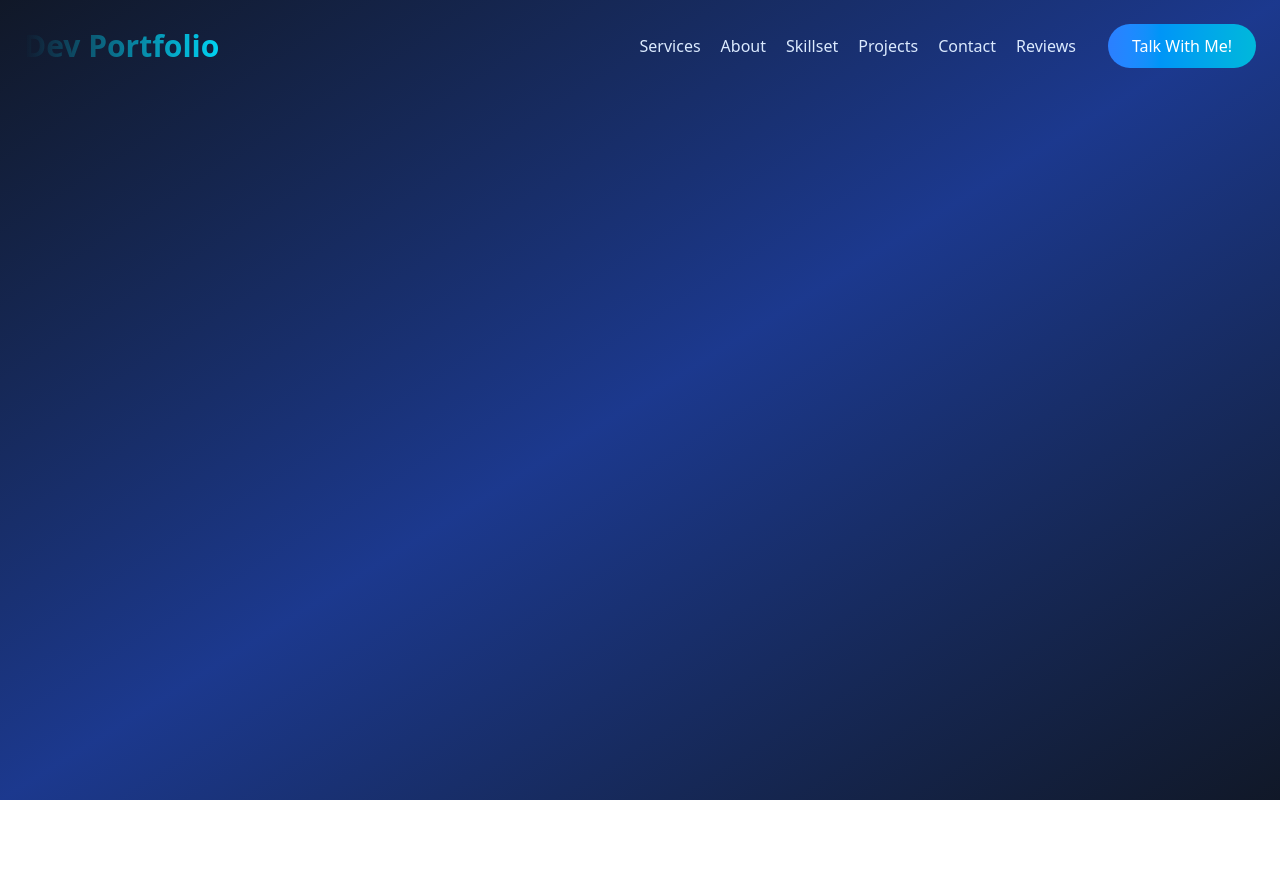
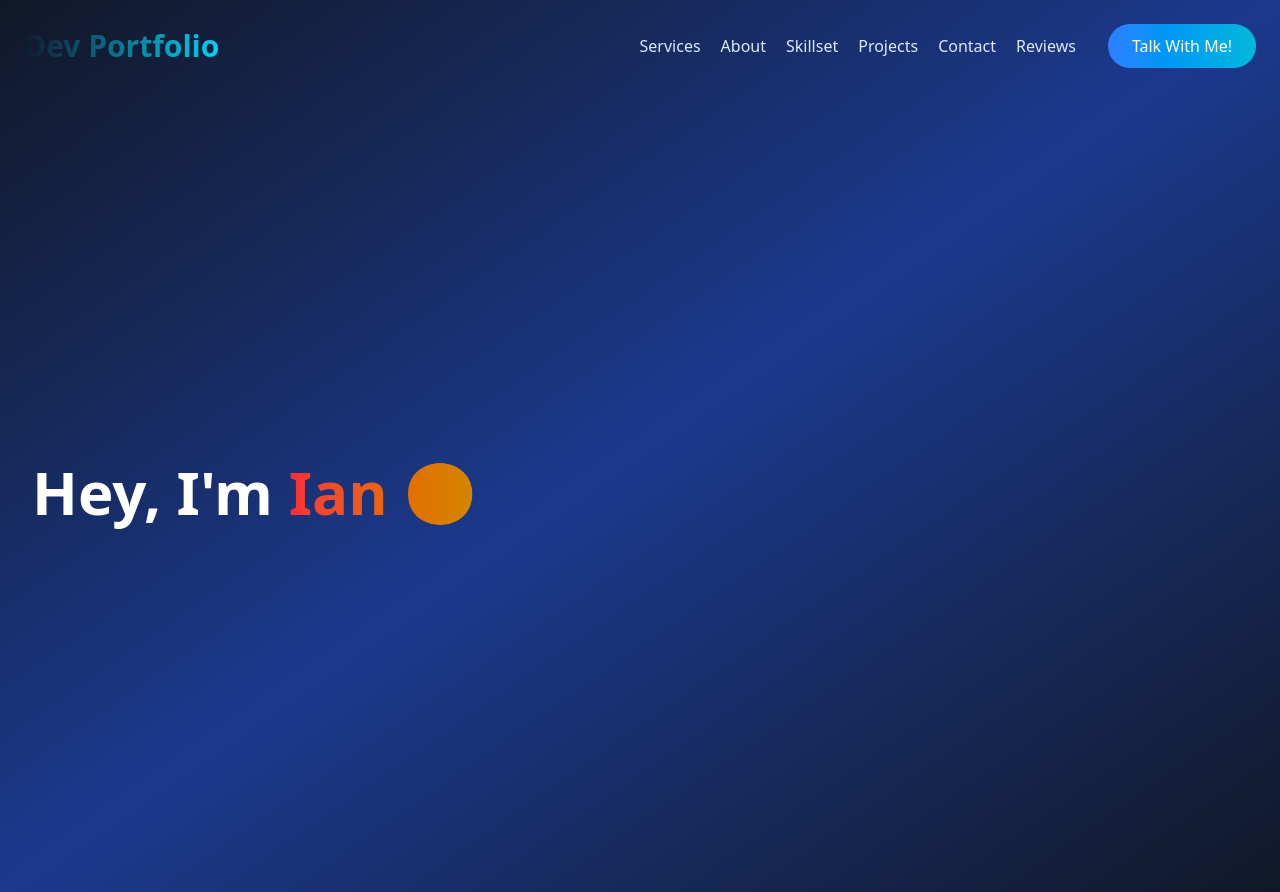
Before and after one commit to ttPuck/Portfolio, a Vue app: page / in a window 1280 px wide. Before the commit the page ends 800 px from the top, so only its background shows below. Built offline with nearby package versions, Linux system fonts and the light colour scheme.

Commit message:
Nightly 1
MeSection.vue creation, imported into App.vue and imported all preq and dep

```diff
--- a/src/App.vue
+++ b/src/App.vue
@@ -2,19 +2,41 @@
   <div class="min-h-screen bg-linear-to-br from-gray-900
   via-blue-900 to-gray-900">
 <NavBar />
+<MeSection />
 
 </div>
 </template>
 <script>
+
+import Aos from 'aos';
+import 'aos/dist/aos.css';
+import MeSection from './components/MeSection.vue';
 import NavBar from './components/NavBar.vue';
+import {ref, nextTick, onMounted } from 'vue';
+
 export default {
 components : {
     NavBar,
-}
+  MeSection,
+},
+setup() {
+  const loading = ref(true);
+  onMounted(async () => {
+    await nextTick();
+    Aos.init({
+      duration: 900,
+      once: false,
+      offest: 100,
+      easing: 'ease-in-out',
+    });
+setTimeout(() => {
+  loading.value = false;
 
-};
-</script>
-<style >
+}, 800);
+  });
+  return {loading};
 
 
-</style>
+}
+}
+</script>
--- /dev/null
+++ b/src/components/MeSection.vue
@@ -0,0 +1,35 @@
+<template>
+ <section class="relative w-full overflow-hidden min-h-screen
+ flex items-center">
+ <div class="w-full px-5 sm:px-8 md:px-12 lg:px-8 max-w-5xl
+ lg:max-w-7xl mx-auto relative z-10">
+ <div class="grid lg:grid-cols-2 gap-10 xl:gap-14 items-center">
+  <div class="flex flex-col md:mt-0 mt-20 justify-center">
+    <div class="text-white lg:text-left"
+    data-aos="fade-right"
+    >
+    <h1 class="text-white font-bold text-4xl
+    md:text-5xl lg:text-6xl leading-tight">
+    Hey, I'm <span
+    class="text-transparent bg-clip-text bg-linear-to-r
+    from-red-500 to-yellow-600"
+    >Ian 😀</span>
+    </h1>
+    </div>
+
+  </div>
+
+ </div>
+
+ </div>
+
+ </section>
+</template>
+
+<script>
+export default {
+  name: "MeSection",
+}
+</script>
+
+<style ></style>
```
